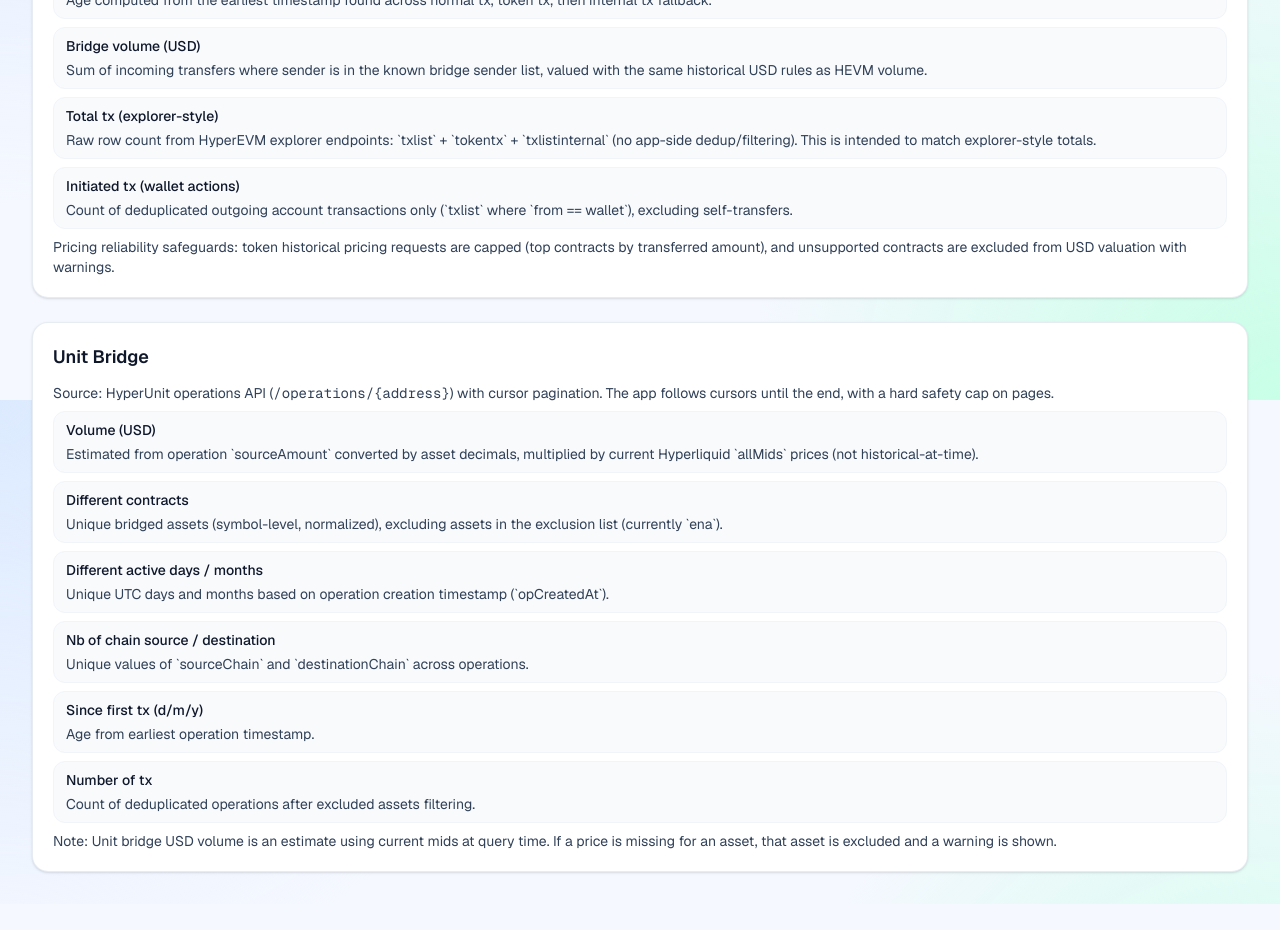
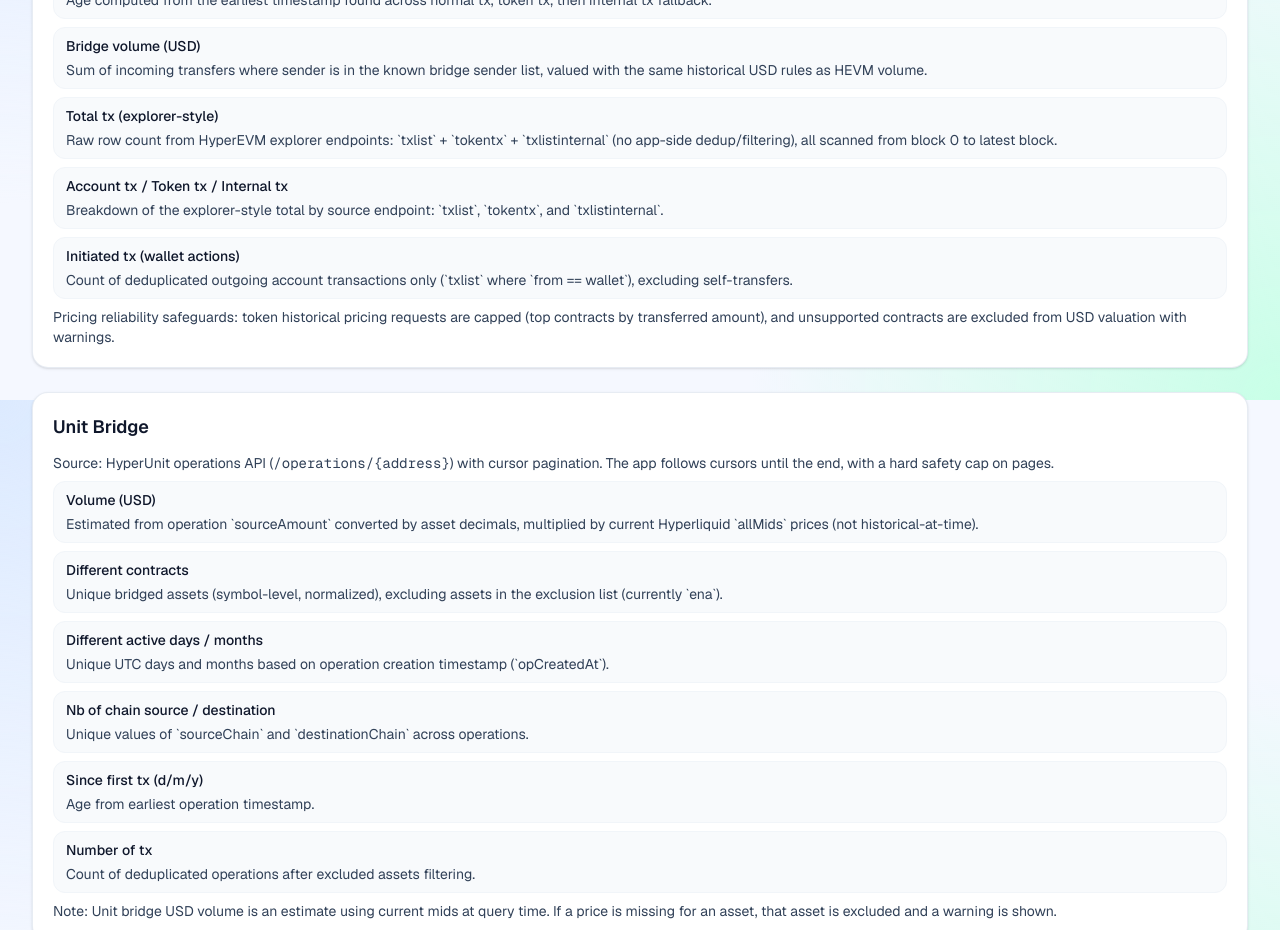
Before and after one commit to MaitreSarce/HL-Viewer, a Next.js app: page /details in a window 1280 px wide. Shown: the part 2000-2930 px from the top of the page. Before the commit the page ends 2904 px from the top, so only its background shows below. Built offline with nearby package versions, Linux system fonts and the light colour scheme.

Commit message:
Align HEVM tx totals to full explorer ranges with source breakdown

```diff
--- a/src/app/details/page.tsx
+++ b/src/app/details/page.tsx
@@ -148,7 +148,11 @@
         />
         <Metric
           name="Total tx (explorer-style)"
-          explanation="Raw row count from HyperEVM explorer endpoints: `txlist` + `tokentx` + `txlistinternal` (no app-side dedup/filtering). This is intended to match explorer-style totals."
+          explanation="Raw row count from HyperEVM explorer endpoints: `txlist` + `tokentx` + `txlistinternal` (no app-side dedup/filtering), all scanned from block 0 to latest block."
+        />
+        <Metric
+          name="Account tx / Token tx / Internal tx"
+          explanation="Breakdown of the explorer-style total by source endpoint: `txlist`, `tokentx`, and `txlistinternal`."
         />
         <Metric
           name="Initiated tx (wallet actions)"
--- a/src/app/page.tsx
+++ b/src/app/page.tsx
@@ -53,6 +53,9 @@
     totalTxCount: number;
     initiatedTxCount: number;
     dedupedTxCount: number;
+    accountTxCount: number;
+    tokenTxCount: number;
+    internalTxCount: number;
     charts: {
       volume: Record<"day" | "week" | "month" | "year", Array<{ period: string; volume: number }>>;
       twab: Record<"day" | "week" | "month" | "year", Array<{ period: string; twab: number }>>;
@@ -706,6 +709,9 @@
                     },
                     { label: "Bridge volume", value: formatUsd(hevm.stats.bridgeVolume) },
                     { label: "Total tx (explorer-style)", value: formatNum(hevm.stats.totalTxCount) },
+                    { label: "Account tx (txlist)", value: formatNum(hevm.stats.accountTxCount) },
+                    { label: "Token tx (tokentx)", value: formatNum(hevm.stats.tokenTxCount) },
+                    { label: "Internal tx (txlistinternal)", value: formatNum(hevm.stats.internalTxCount) },
                     { label: "Initiated tx (wallet actions)", value: formatNum(hevm.stats.initiatedTxCount) },
                   ]}
                 />
--- a/src/lib/dashboard/hevm.ts
+++ b/src/lib/dashboard/hevm.ts
@@ -38,6 +38,9 @@
   totalTxCount: number;
   initiatedTxCount: number;
   dedupedTxCount: number;
+  accountTxCount: number;
+  tokenTxCount: number;
+  internalTxCount: number;
   firstTxTime: number | null;
   charts: {
     volume: Record<"day" | "week" | "month" | "year", Array<{ period: string; volume: number }>>;
@@ -1157,11 +1160,10 @@
   truncated = truncated || normalTxResult.truncated;
 
   const normalTxs = parseAccountTxs(normalTxResult.rows);
-  const firstTxBlock = normalTxs.length > 0 ? Math.min(...normalTxs.map((tx) => tx.blockNumber)) : 0;
 
   const [tokenTxResult, internalTxResult] = await Promise.all([
-    fetchExplorerAction("tokentx", address, firstTxBlock, latestBlock, TOKEN_OFFSET),
-    fetchExplorerAction("txlistinternal", address, firstTxBlock, latestBlock, INTERNAL_OFFSET),
+    fetchExplorerAction("tokentx", address, 0, latestBlock, TOKEN_OFFSET),
+    fetchExplorerAction("txlistinternal", address, 0, latestBlock, INTERNAL_OFFSET),
   ]);
   requestsUsed += tokenTxResult.requestsUsed + internalTxResult.requestsUsed;
   truncated = truncated || tokenTxResult.truncated || internalTxResult.truncated;
@@ -1261,6 +1263,9 @@
       dedupedSentTokenTxs.length +
       dedupedReceivedTokenTxs.length +
       dedupedInternalTxs.length,
+    accountTxCount: normalTxResult.rows.length,
+    tokenTxCount: tokenTxResult.rows.length,
+    internalTxCount: internalTxResult.rows.length,
     firstTxTime: firstTxTimeSec ? firstTxTimeSec * 1000 : null,
     charts: {
       volume: hevmVolumeSeries,
```
